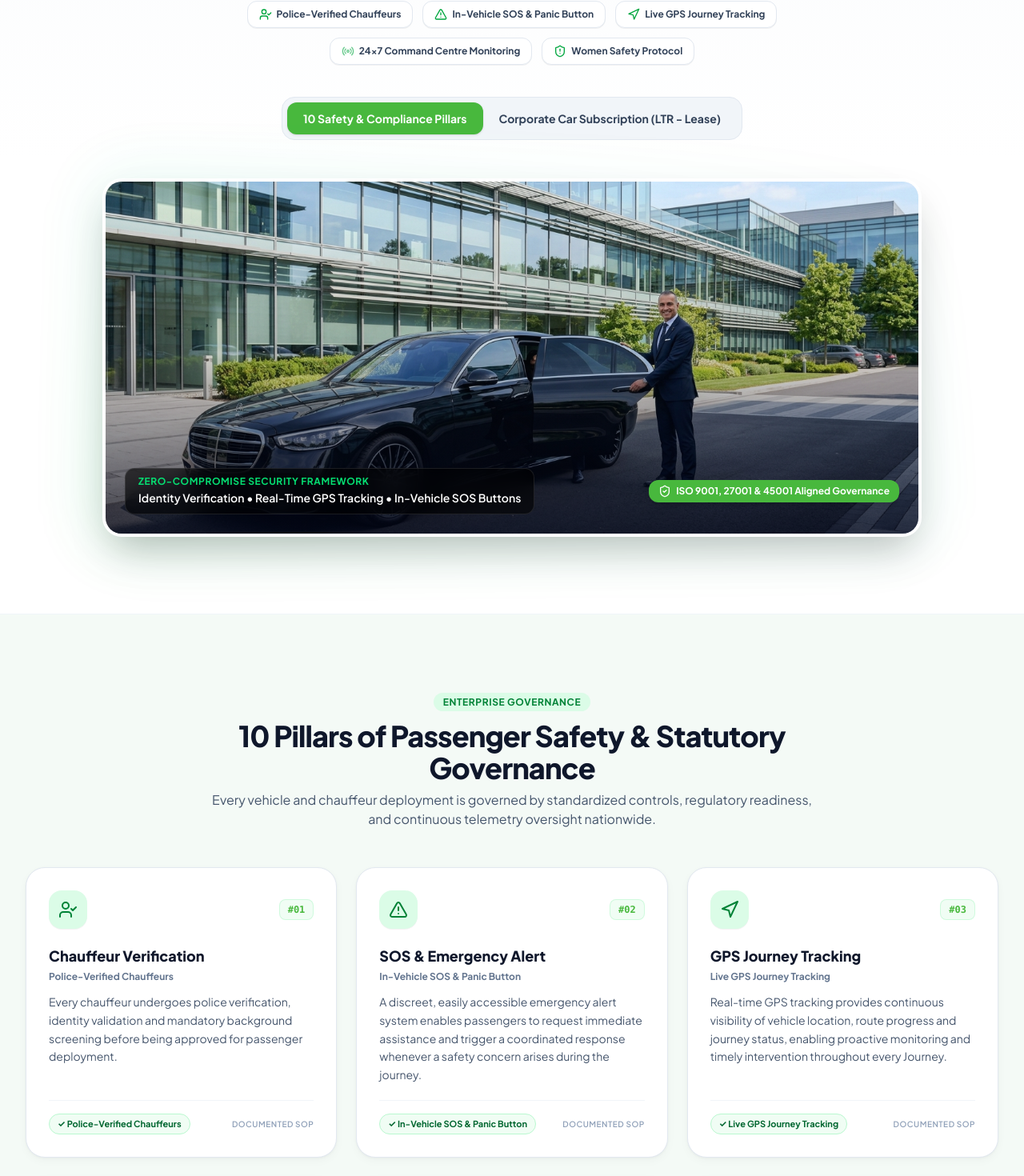
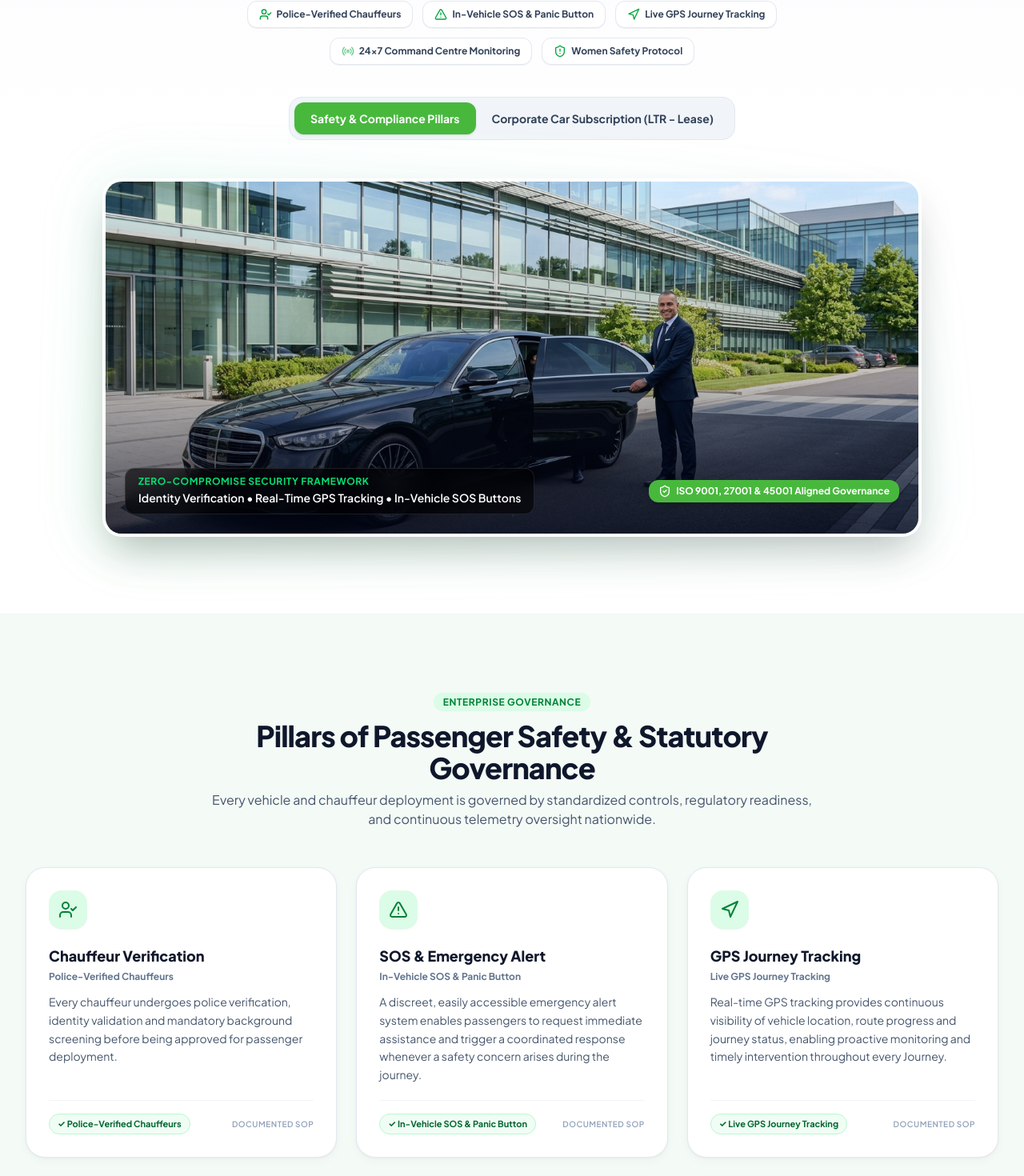
Before and after one commit to DivyaPravinDavane/Speedways, a Next.js app: page /safety in a window 1280 px wide. Shown: the part 515-1985 px from the top of the page at 80% size. Built offline with nearby package versions, Linux system fonts and the light colour scheme.

Commit message:
fix: remove number badges and references from safety compliance sections

```diff
--- a/src/app/page.tsx
+++ b/src/app/page.tsx
@@ -695,7 +695,7 @@ export default function HomePage() {
         <div className="max-w-7xl mx-auto px-4 sm:px-6 lg:px-8">
           <div className="text-center max-w-3xl mx-auto mb-14">
             <span className="text-xs font-bold uppercase tracking-wider text-green-700 bg-green-100 px-3.5 py-1 rounded-full inline-block">
-              05. Safety &amp; Enterprise Compliance
+              Safety &amp; Enterprise Compliance
             </span>
             <h2 className="text-3xl sm:text-4xl lg:text-5xl font-extrabold text-slate-900 mt-3 tracking-tight">
               Institutional Safety &amp; 100% Statutory Compliance
@@ -705,7 +705,7 @@ export default function HomePage() {
             </p>
           </div>
 
-          {/* 10 Core Safety & Compliance Pillars Grid in 3-D Green Boxes */}
+          {/* Core Safety & Compliance Pillars Grid in 3-D Green Boxes */}
           <div className="grid grid-cols-1 md:grid-cols-2 lg:grid-cols-3 gap-6 mb-16">
             {SAFETY_COMPLIANCE_PILLARS.map((pillar, idx) => {
               const iconMap: Record<string, any> = {
@@ -722,7 +722,6 @@ export default function HomePage() {
                 ShieldCheck,
               };
               const IconComp = iconMap[pillar.iconName || "ShieldCheck"] || ShieldCheck;
-              const stepNumber = pillar.num || String(idx + 1).padStart(2, "0");
 
               return (
                 <div
@@ -734,9 +733,6 @@ export default function HomePage() {
                       <div className="w-10 h-10 rounded-xl bg-gradient-to-b from-green-500 to-green-600 text-white flex items-center justify-center shadow-[0_3px_8px_rgba(22,101,52,0.25),inset_0_1px_1px_rgba(255,255,255,0.4)]">
                         <IconComp className="w-5 h-5 text-white" />
                       </div>
-                      <span className="text-xs font-mono font-bold text-green-700 bg-white/70 px-2.5 py-0.5 rounded-md border border-green-200/80">
-                        #{stepNumber}
-                      </span>
                     </div>
                     <h3 className="text-base font-extrabold text-slate-900 mb-1">
                       {pillar.title}
--- a/src/app/safety/page.tsx
+++ b/src/app/safety/page.tsx
@@ -128,7 +128,7 @@ export default function SafetyAndCompliancePage() {
                     : "text-slate-700 hover:text-slate-900"
                 }`}
               >
-                10 Safety &amp; Compliance Pillars
+                Safety &amp; Compliance Pillars
               </button>
               <button
                 onClick={() => setActiveTab("subscription")}
@@ -186,7 +186,7 @@ export default function SafetyAndCompliancePage() {
               Enterprise Governance
             </span>
             <h2 className="text-2xl sm:text-4xl font-black text-slate-900 tracking-tight mt-3">
-              10 Pillars of Passenger Safety &amp; Statutory Governance
+              Pillars of Passenger Safety &amp; Statutory Governance
             </h2>
             <p className="text-slate-600 text-sm sm:text-base mt-2">
               Every vehicle and chauffeur deployment is governed by standardized controls, regulatory readiness, and continuous telemetry oversight nationwide.
@@ -196,7 +196,6 @@ export default function SafetyAndCompliancePage() {
           <div className="grid grid-cols-1 md:grid-cols-2 lg:grid-cols-3 gap-6">
             {SAFETY_COMPLIANCE_PILLARS.map((pillar, idx) => {
               const IconComp = iconMap[pillar.iconName || "ShieldCheck"] || ShieldCheck;
-              const stepNumber = pillar.num || String(idx + 1).padStart(2, "0");
 
               return (
                 <div
@@ -204,14 +203,11 @@ export default function SafetyAndCompliancePage() {
                   className="bg-white rounded-3xl p-7 border border-green-200/80 card-premium-shadow hover-border-flow transition-all duration-300 flex flex-col justify-between group"
                 >
                   <div>
-                    {/* Top Row: Icon + Step Badge */}
+                    {/* Top Row: Icon */}
                     <div className="flex items-center justify-between mb-5">
                       <div className="w-12 h-12 rounded-2xl bg-green-100 text-green-700 flex items-center justify-center group-hover:bg-[#48B83D] group-hover:text-white transition-colors shadow-2xs">
                         <IconComp className="w-6 h-6" />
                       </div>
-                      <span className="text-xs font-mono font-bold text-[#48B83D] bg-green-50 px-2.5 py-1 rounded-lg border border-green-200/60">
-                        #{stepNumber}
-                      </span>
                     </div>
 
                     {/* Title */}
@@ -282,10 +278,7 @@ export default function SafetyAndCompliancePage() {
                     className="bg-white rounded-3xl p-6 border border-slate-200/90 shadow-sm hover:shadow-xl hover:border-green-400 hover:-translate-y-1 transition-all duration-300 flex flex-col justify-between group"
                   >
                     <div>
-                      <div className="flex items-center justify-between mb-4">
-                        <span className="text-xs font-black font-mono text-green-700 bg-green-50 px-2.5 py-1 rounded-lg border border-green-200/60">
-                          STAGE {wf.step}
-                        </span>
+                      <div className="flex items-center justify-start mb-4">
                         <div className="w-9 h-9 rounded-xl bg-slate-100 text-slate-700 flex items-center justify-center group-hover:bg-green-600 group-hover:text-white transition-colors">
                           <StepIcon className="w-4 h-4" />
                         </div>
```
